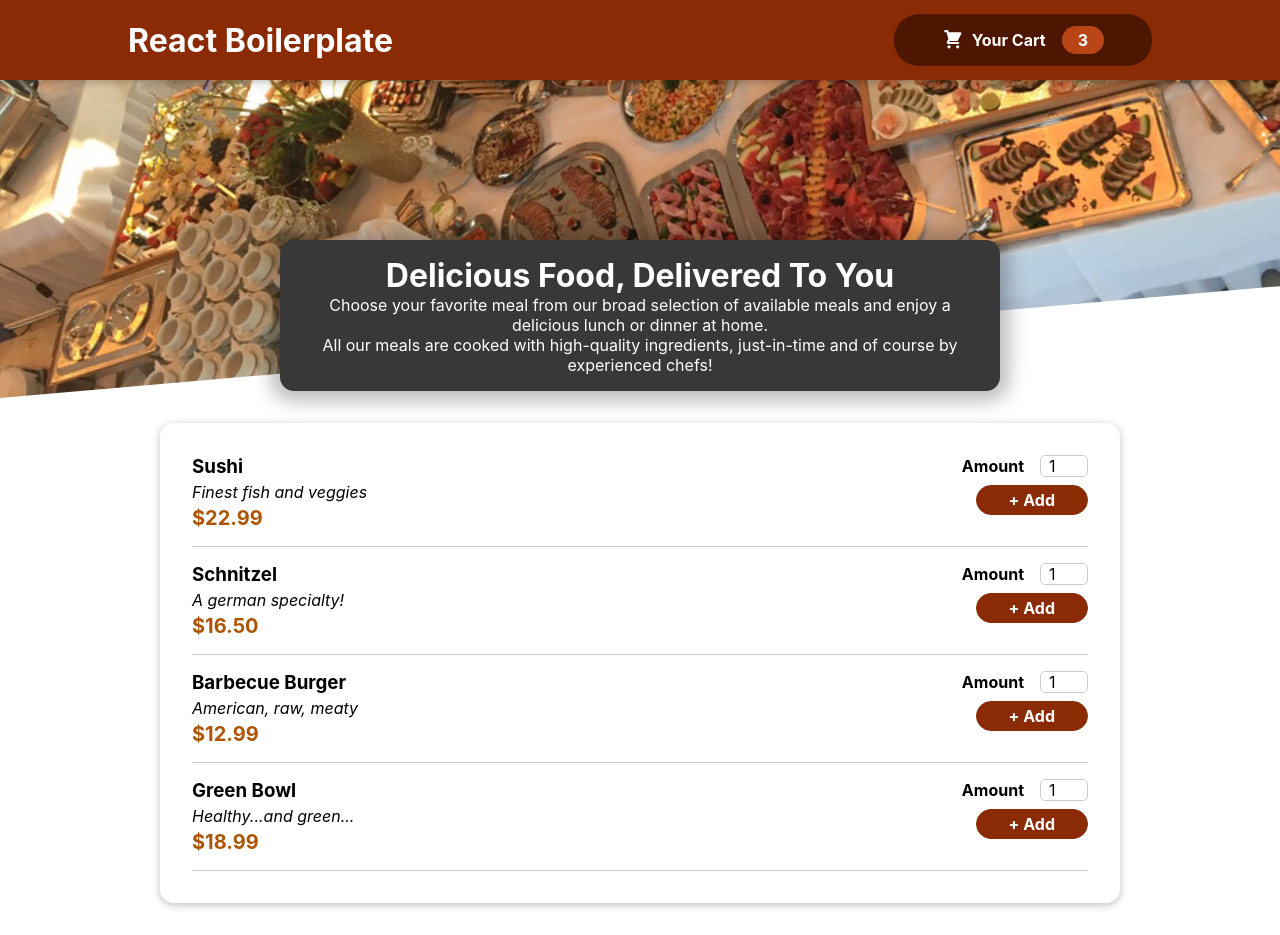
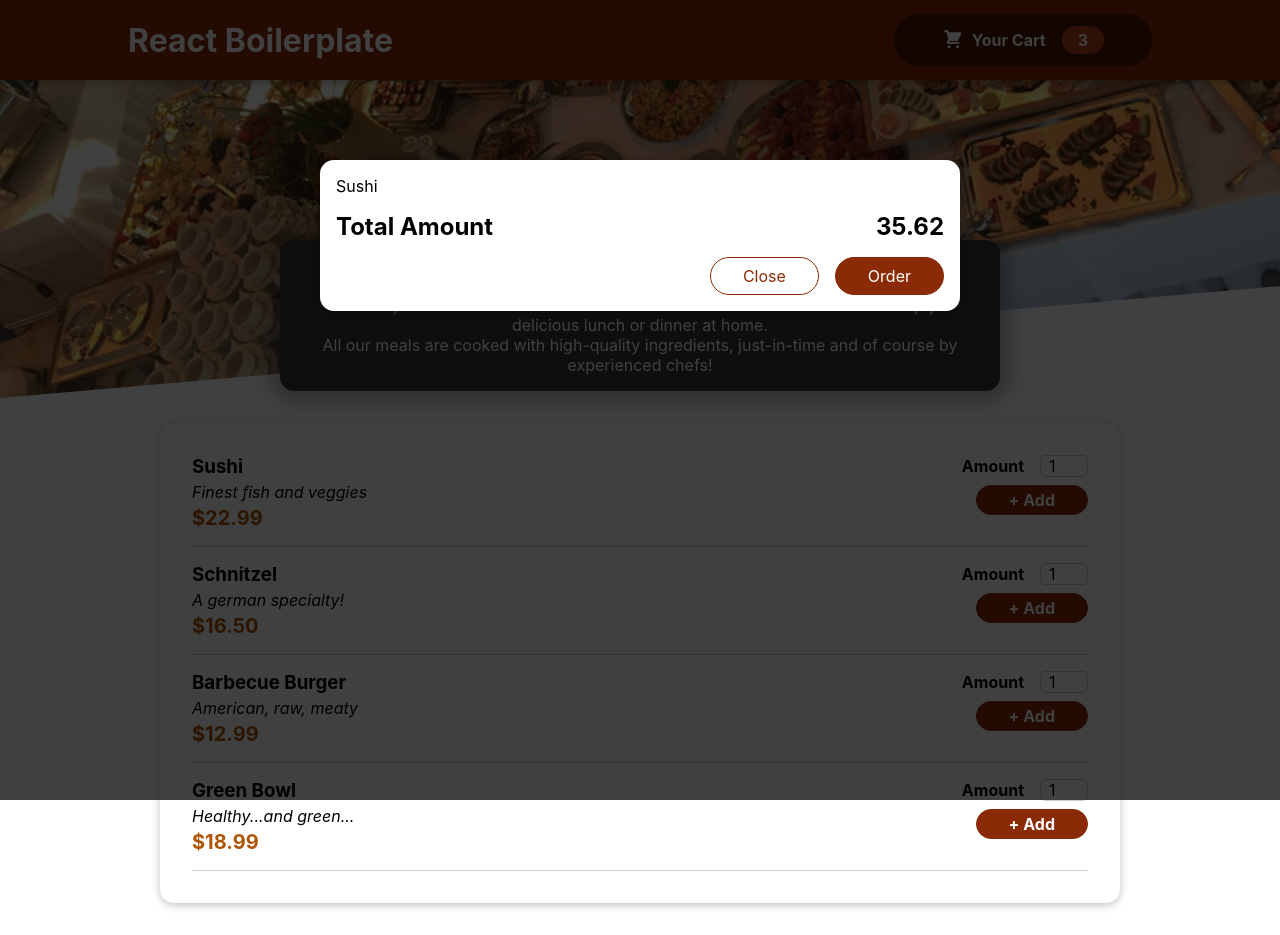
Before and after one commit to Kingsl8yer/react_meals, a React (Create React App) app: page / in a window 1280 px wide. Built offline with nearby package versions, Linux system fonts and the light colour scheme; the HTML template or start-up script is replaced by a standard one.

Commit message:
Adding a Modal via a React Portal

```diff
--- a/public/index.html
+++ b/public/index.html
@@ -28,6 +28,7 @@
   </head>
   <body>
     <noscript>You need to enable JavaScript to run this app.</noscript>
+    <div id="overlays"></div>
     <div id="root"></div>
     <!--
       This HTML file is a template.
--- a/src/App.js
+++ b/src/App.js
@@ -2,10 +2,12 @@
 import Header from "./components/Layout/Header";
 import './App.css';
 import Meals from "./components/Meals/Meals";
+import Cart from "./components/Cart/Cart";
 
 const App = () => {
     return (
         <Fragment>
+            <Cart/>
             <Header />
             <main>
                 <Meals/>
--- a/src/components/Cart/Cart.js
+++ b/src/components/Cart/Cart.js
@@ -1,11 +1,12 @@
 import classes from "./Cart.module.css";
+import Modal from "../UI/Modal";
 
 const Cart = (props) => {
     const cartItems = <ul className={classes['cart-items']}>
         {[{id: 'c1', name: 'Sushi', amount: 2, price: 12.99}].map(item => <li>{item.name}</li>)}
     </ul>;
     return (
-        <div>
+        <Modal>
             {cartItems}
             <div className={classes.total}>
                 <span>Total Amount</span>
@@ -15,7 +16,7 @@
                 <button className={classes['button--alt']}>Close</button>
                 <button className={classes.button}>Order</button>
             </div>
-        </div>
+        </Modal>
     );
 }
 
--- /dev/null
+++ b/src/components/UI/Modal.js
@@ -0,0 +1,28 @@
+import classes from "./Modal.module.css";
+import {Fragment} from "react";
+import ReactDOM from "react-dom";
+
+const Backdrop = (props) => {
+    return <div className={classes.backdrop} onClick={props.onCloseCart}/>;
+};
+
+const ModalOverlay = (props) => {
+    return (
+        <div className={classes.modal}>
+            <div className={classes.content}>{props.children}</div>
+        </div>
+    );
+};
+
+const portalElement = document.getElementById('overlays');
+
+const Modal = (props) => {
+    return (
+        <Fragment>
+            {ReactDOM.createPortal(<Backdrop onCloseCart={props.onCloseCart}/>, portalElement)}
+            {ReactDOM.createPortal(<ModalOverlay>{props.children}</ModalOverlay>, portalElement)}
+        </Fragment>
+    )
+};
+
+export default Modal;
--- /dev/null
+++ b/src/components/UI/Modal.module.css
@@ -0,0 +1,40 @@
+.backdrop {
+    position: fixed;
+    top: 0;
+    left: 0;
+    width: 100%;
+    height: 100vh;
+    z-index: 20;
+    background-color: rgba(0, 0, 0, 0.75);
+}
+
+.modal {
+    position: fixed;
+    top: 20vh;
+    left: 5%;
+    width: 90%;
+    background-color: white;
+    padding: 1rem;
+    border-radius: 14px;
+    box-shadow: 0 2px 8px rgba(0, 0, 0, 0.25);
+    z-index: 30;
+    animation: slide-down 300ms ease-out forwards;
+}
+
+@media (min-width: 768px) {
+    .modal {
+        width: 40rem;
+        left: calc(50% - 20rem);
+    }
+}
+
+@keyframes slide-down {
+    from {
+        opacity: 0;
+        transform: translateY(-3rem);
+    }
+    to {
+        opacity: 1;
+        transform: translateY(0);
+    }
+}
```
